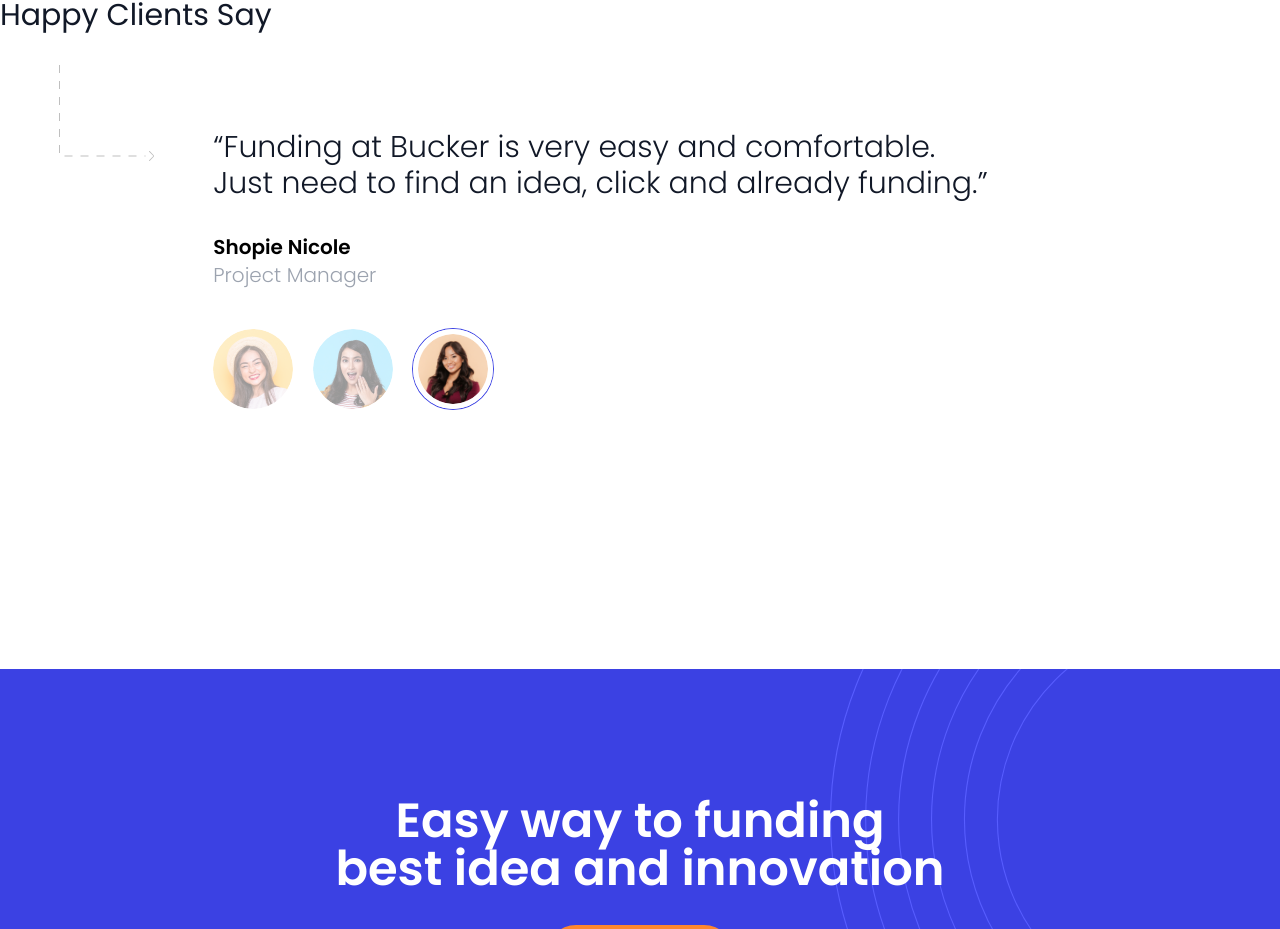
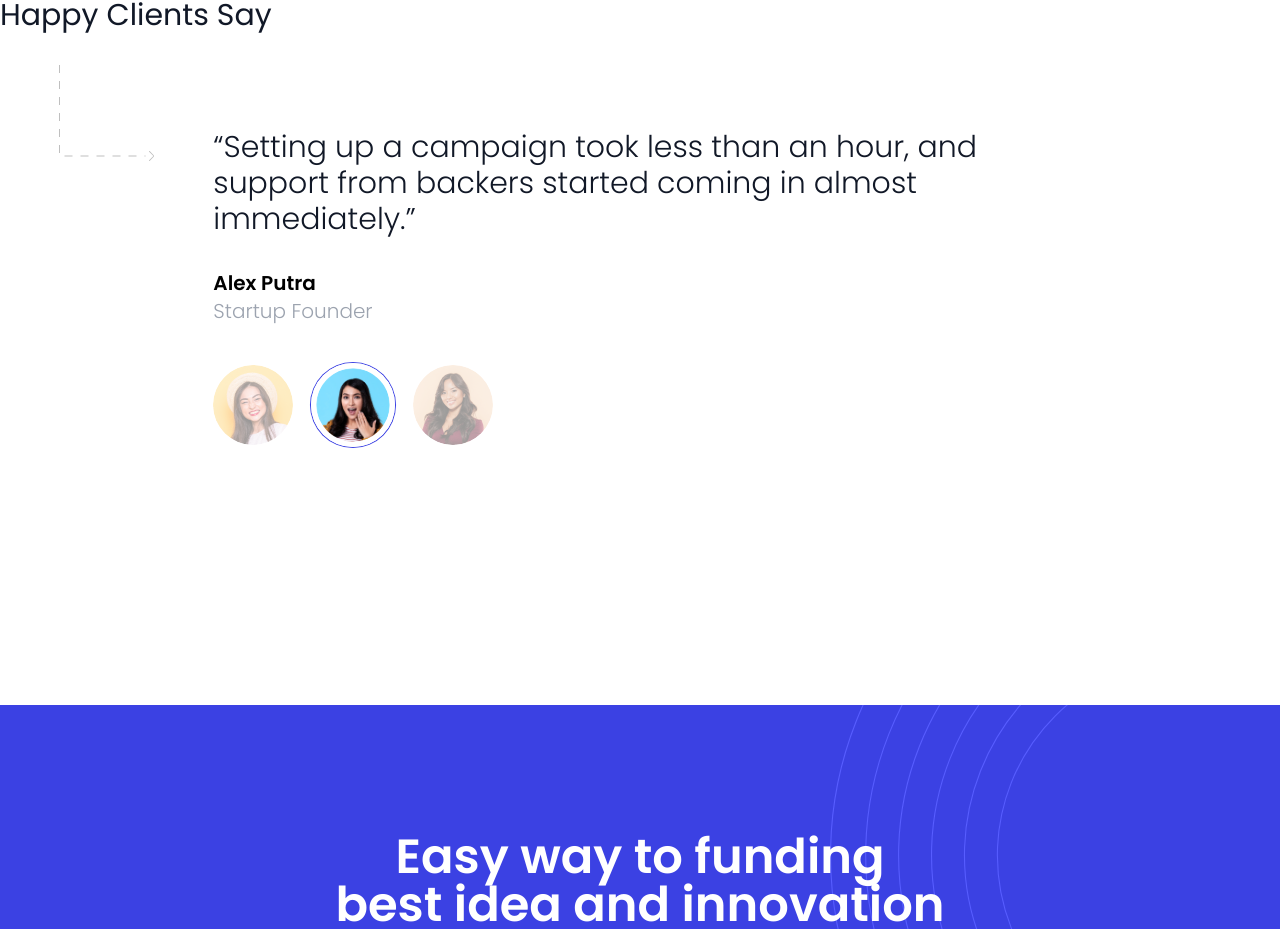
Before and after one commit to fadzrinmadu/fundloka-nextjs, a Next.js app: page / in a window 1280 px wide. Shown: the part 1695-2624 px from the top of the page. Built offline with nearby package versions, Linux system fonts and the light colour scheme; no server answers.

Commit message:
feat: slide testimonial user

```diff
--- a/src/app/globals.css
+++ b/src/app/globals.css
@@ -125,12 +125,29 @@ footer {
 
 .testimonial-user {
   opacity: 0.4;
+  transition: opacity 250ms ease, border 250ms ease, box-shadow 250ms ease, transform 250ms ease;
 }
 
 .testimonial-user.active {
   opacity: 1;
   border: 5px solid #fff;
   box-shadow: 0 0 0 1px #3b41e3;
+  transform: scale(1.05);
+}
+
+@keyframes testimonial-fade-in {
+  from {
+    opacity: 0;
+    transform: translateY(12px);
+  }
+  to {
+    opacity: 1;
+    transform: translateY(0);
+  }
+}
+
+.testimonial-fade {
+  animation: testimonial-fade-in 500ms ease;
 }
 
 .list-check li {
--- a/src/app/page.tsx
+++ b/src/app/page.tsx
@@ -1,5 +1,6 @@
 'use client';
 
+import { useEffect, useState } from 'react';
 import Link from 'next/link';
 import { useRouter } from 'next/navigation';
 import Navbar from '@/components/Navbar';
@@ -9,6 +10,27 @@ import { useFetch } from '@/lib/useFetch';
 import { Campaign, PaginatedApiResponse } from '@/types/api';
 import { formatNumber, imageUrl, progressPercentage } from '@/lib/format';
 
+const TESTIMONIALS = [
+  {
+    quote: 'Funding at Bucker is very easy and comfortable. Just need to find an idea, click and already funding.',
+    name: 'Shopie Nicole',
+    title: 'Project Manager',
+    icon: '/testimonial-1-icon.png',
+  },
+  {
+    quote: 'Setting up a campaign took less than an hour, and support from backers started coming in almost immediately.',
+    name: 'Alex Putra',
+    title: 'Startup Founder',
+    icon: '/testimonial-2-icon.png',
+  },
+  {
+    quote: 'I love how transparent the funding progress is. It makes trusting a new project so much easier.',
+    name: 'Maria Santoso',
+    title: 'Community Backer',
+    icon: '/testimonial-3-icon.png',
+  },
+];
+
 export default function HomePage() {
   const router = useRouter();
   const { data: campaigns } = useFetch<PaginatedApiResponse<Campaign[]>>(
@@ -16,6 +38,17 @@ export default function HomePage() {
   );
 
   const latestCampaigns = campaigns?.data ?? [];
+
+  const [activeTestimonial, setActiveTestimonial] = useState(0);
+
+  useEffect(() => {
+    const timer = setTimeout(() => {
+      setActiveTestimonial((current) => (current + 1) % TESTIMONIALS.length);
+    }, 5000);
+    return () => clearTimeout(timer);
+  }, [activeTestimonial]);
+
+  const testimonial = TESTIMONIALS[activeTestimonial];
 
   return (
     <div className="landing-page">
@@ -191,33 +224,26 @@ export default function HomePage() {
             <img src="/testimonial-line.svg" alt="" />
           </div>
           <div className="w-8/12 mt-16">
-            <h2 className="text-3xl text-gray-900 font-light">
-              &ldquo;Funding at Bucker is very easy and comfortable. <br />
-              Just need to find an idea, click and already funding.&rdquo;
-            </h2>
-            <div className="testimonial-info mt-8">
-              <div className="name text-xl font-semibold">Shopie Nicole</div>
-              <div className="title text-xl font-light text-gray-400">Project Manager</div>
+            <div key={activeTestimonial} className="testimonial-fade">
+              <h2 className="text-3xl text-gray-900 font-light">&ldquo;{testimonial.quote}&rdquo;</h2>
+              <div className="testimonial-info mt-8">
+                <div className="name text-xl font-semibold">{testimonial.name}</div>
+                <div className="title text-xl font-light text-gray-400">{testimonial.title}</div>
+              </div>
             </div>
             <div className="testimonial-icon mt-10">
-              {/* eslint-disable-next-line @next/next/no-img-element */}
-              <img
-                src="/testimonial-1-icon.png"
-                alt=""
-                className="w-20 mr-5 inline-block testimonial-user rounded-full"
-              />
-              {/* eslint-disable-next-line @next/next/no-img-element */}
-              <img
-                src="/testimonial-2-icon.png"
-                alt=""
-                className="w-20 mr-5 inline-block testimonial-user rounded-full"
-              />
-              {/* eslint-disable-next-line @next/next/no-img-element */}
-              <img
-                src="/testimonial-3-icon.png"
-                alt=""
-                className="w-20 mr-5 inline-block testimonial-user active rounded-full"
-              />
+              {TESTIMONIALS.map((item, index) => (
+                // eslint-disable-next-line @next/next/no-img-element
+                <img
+                  key={item.icon}
+                  src={item.icon}
+                  alt=""
+                  onClick={() => setActiveTestimonial(index)}
+                  className={`w-20 mr-5 inline-block testimonial-user rounded-full cursor-pointer ${
+                    index === activeTestimonial ? 'active' : ''
+                  }`}
+                />
+              ))}
             </div>
           </div>
           <div className="w-2/12" />
```
Also changed, not shown: 1 other file (tests, documents, lock files or other folders).
